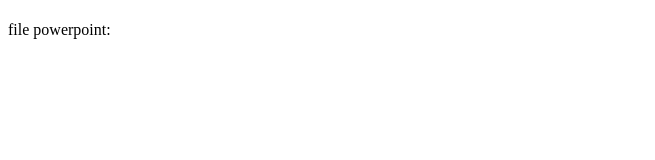
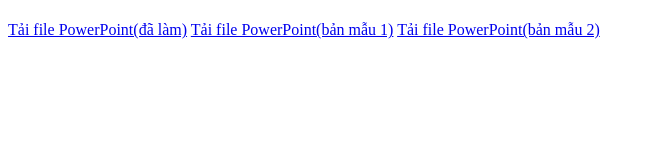
Before and after one commit to khoa312011/khoa8c, a plain HTML site: page index.html in a window 1280 px wide. Shown: the whole page, without its empty margins (0-655 px from the left). Drawn offline with Linux system fonts and the light colour scheme.

Commit message:
Add files via upload

```diff
--- a/index.html
+++ b/index.html
@@ -8,6 +8,9 @@
 
 <body>
     <h1></h1>
-    <p>file powerpoint: </p>
+    <a href="files/chứng tích sơn mỹ.pptx" download>Tải file PowerPoint(đã làm)</a>
+    <a href="files/Thiết kế chưa có tên (1).pptx" download>Tải file PowerPoint(bản mẫu 1)</a>
+    <a href="files/Thiết kế chưa có tên.pptx" download>Tải file PowerPoint(bản mẫu 2)</a>
+
 </body>
 </html>
```
